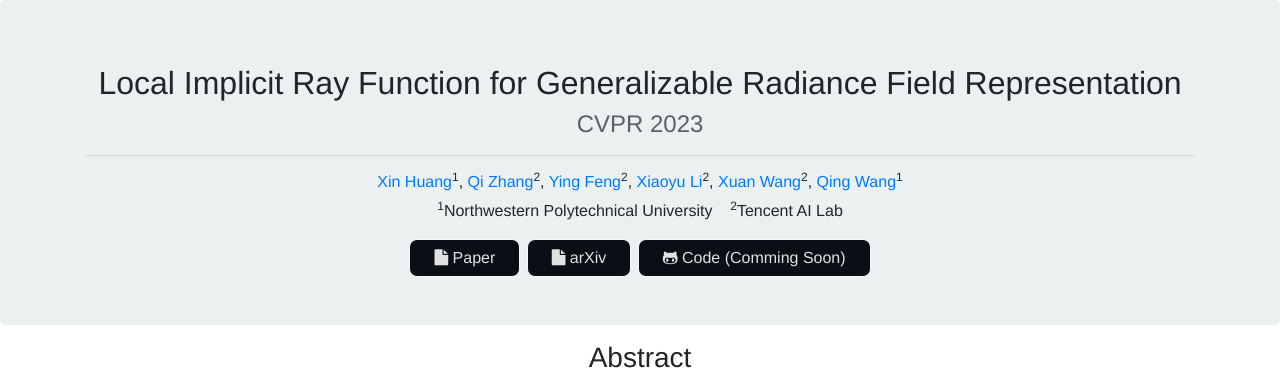
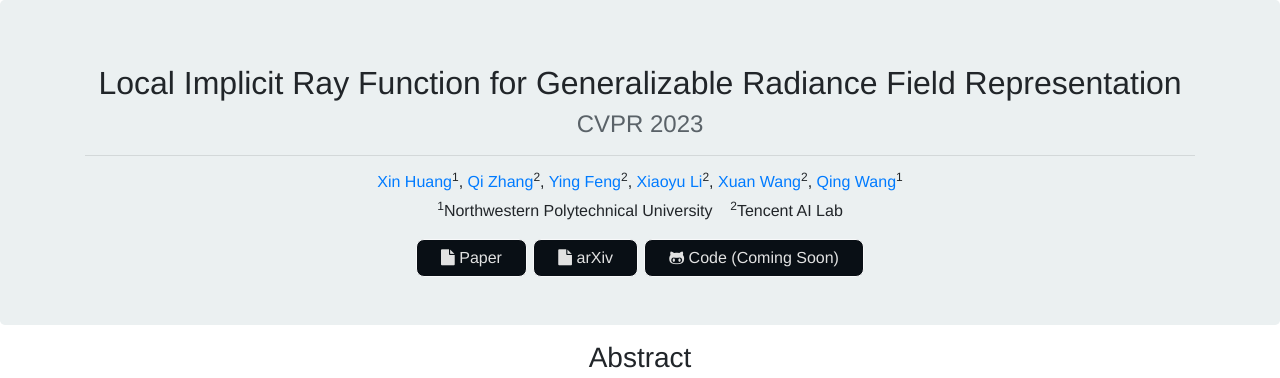
Before and after one commit to xhuangcv/lirf, a plain HTML site: page index.html in a window 1280 px wide. Shown: the top 378 px of the page. Drawn offline with nearby package versions, Linux system fonts and the light colour scheme.

Commit message:
Add files via upload

```diff
--- a/index.html
+++ b/index.html
@@ -20,7 +20,7 @@
             <h4 style="color:#5a6268;">CVPR 2023</h4>
             <hr>
             <h6>
-              <a href="https://github.com/shsf0817/" target="_blank">Xin Huang</a><sup>1</sup>,
+              <a href="https://xhuangcv.github.io/" target="_blank">Xin Huang</a><sup>1</sup>,
               <a href="https://qzhang-cv.github.io/" target="_blank">Qi Zhang</a><sup>2</sup>,
               <a href="" target="_blank">Ying Feng</a><sup>2</sup>,
               <a href="https://xiaoyu258.github.io/" target="_blank">Xiaoyu Li</a><sup>2</sup>,
@@ -41,8 +41,8 @@
                   <i class="fa fa-file"></i> arXiv</a> </p>
               </div>
               <div class="column">
-                  <p class="mb-5"><a class="btn btn-large btn-light" href="" role="button" target="_blank">
-                    <i class="fa fa-github-alt"></i> Code (Comming Soon)</a> </p>
+                  <p class="mb-5"><a class="btn btn-large btn-light" href="https://github.com/xhuangcv/lirf/" role="button" target="_blank">
+                    <i class="fa fa-github-alt"></i> Code (Coming Soon)</a> </p>
               </div>
 <!--               <div class="column">
                   <p class="mb-5"><a class="btn btn-large btn-light" href="" role="button">
```
